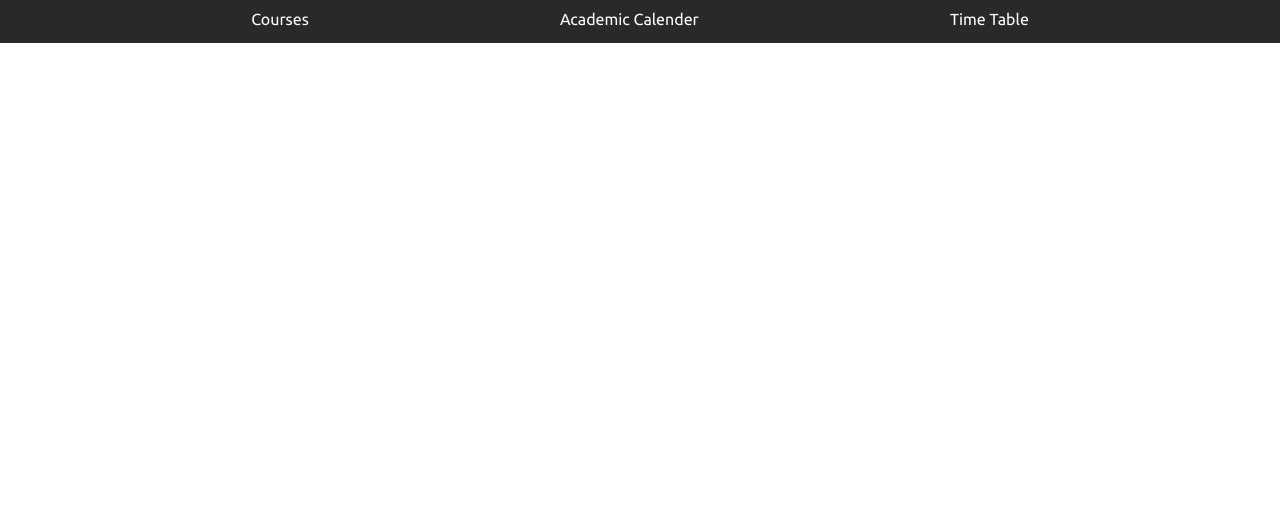
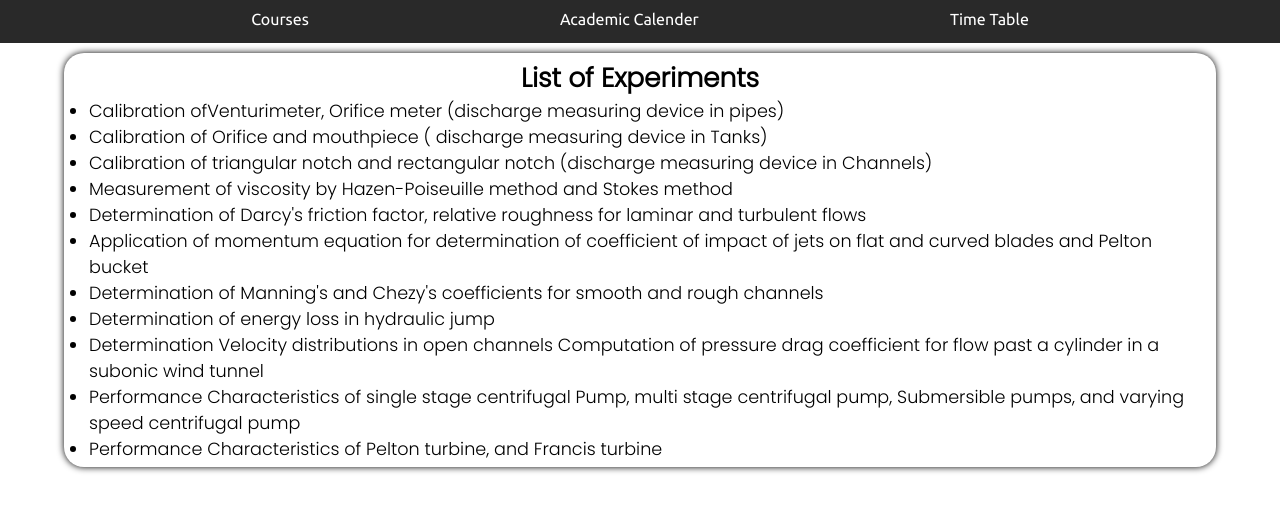
Before and after one commit to ShivaRK17/MechanicalBYear2, a plain HTML site: page courses/fmlab.html in a window 1280 px wide. Shown: the part 85-596 px from the top of the page. Drawn offline with nearby package versions, Linux system fonts and the light colour scheme.

Commit message:
Update fmlab.html

```diff
--- a/courses/fmlab.html
+++ b/courses/fmlab.html
@@ -9,6 +9,8 @@
     <link rel="shortcut icon" href="../img/logo.png" type="image/x-icon">
     <style>
         @import url('https://fonts.googleapis.com/css2?family=Ubuntu&display=swap');
+        @import url('https://fonts.googleapis.com/css2?family=Poppins:wght@300&display=swap');
+
         *{
             margin: 0;padding: 0;
             box-sizing: border-box;
@@ -114,9 +116,23 @@
             width: 100vw;
             display: flex;
             justify-content: center;
+            font-family: 'Poppins', sans-serif;
+            font-size: 1.1rem;
         }
         .accal{
             width: 80vw;
+        }
+        .syllabus{
+            background-color: #fff;
+            width: 90vw;
+            border-radius: 20px;
+            box-shadow: 0px 0px 7px black;
+            display: flex;
+            flex-direction: column;
+            align-items: center;
+            /* justify-content: center; */
+            padding: 5px 25px;
+            margin: 10px;
         }
         @media screen and (max-width:380px){
         .menu{
@@ -159,6 +175,22 @@
         </div>
     </div>
     <div class="imgcal">
+        <div class="syllabus">
+            <h2>List of Experiments</h2>
+            <ul>
+                <li>Calibration ofVenturimeter, Orifice meter (discharge measuring device in pipes)</li>
+                <li>Calibration of Orifice and mouthpiece ( discharge measuring device in Tanks)</li>
+                <li>Calibration of triangular notch and rectangular notch (discharge measuring device in Channels)</li>
+                <li>Measurement of viscosity by Hazen-Poiseuille method and Stokes method</li>
+                <li>Determination of Darcy's friction factor, relative roughness for laminar and turbulent flows</li>
+                <li>Application of momentum equation for determination of coefficient of impact of jets on flat and curved blades and Pelton bucket</li>
+                <li>Determination of Manning's and Chezy's coefficients for smooth and rough channels</li>
+                <li>Determination of energy loss in hydraulic jump</li>
+                <li>Determination Velocity distributions in open channels Computation of pressure drag coefficient for flow past a cylinder in a subonic wind tunnel</li>
+                <li>Performance Characteristics of single stage centrifugal Pump, multi stage centrifugal pump, Submersible pumps, and varying speed centrifugal pump</li>
+                <li>Performance Characteristics of Pelton turbine, and Francis turbine</li>
+            </ul>
+        </div>
     </div>
     <script>
         let btn = document.getElementById("btn");
@@ -176,3 +208,10 @@
     </script>
 </body>
 </html>
+
+<!-- Department of Civil Engineering
+
+Calibration ofsVenturimeter, Orifice meter (discharge measuring device in pipes)  Calibration of Orifice and mouthpiece ( discharge measuring device in Tanks). Calibration of triangular notch and rectangular notch (discharge measuring device in Channels). iv Measurement of viscosity by Hazen-Poiseuille method and Stokes method. Determination of Darcy's friction factor, relative roughness for laminar and turbulent flows. vi. Application of momentum equation for determination of coefficient of impact of jets on flat and curved blades and Pelton bucket. vii. Determination of Manning's and Chezy's coefficients for smooth and rough channels Determination of energy loss in hydraulic jump. ix Determination Velocity distributions in open channels Computation of pressure drag coefficient for flow past a cylinder in a subonic wind tunnel. xi Performance Characteristics of single stage centrifugal Pump, multi stage centrifugal pump, Submersible pumps, and varying speed centrifugal pump.
+
+Performance Characteristics of Pelton turbine, and Francis turbine.
+ -->
```
